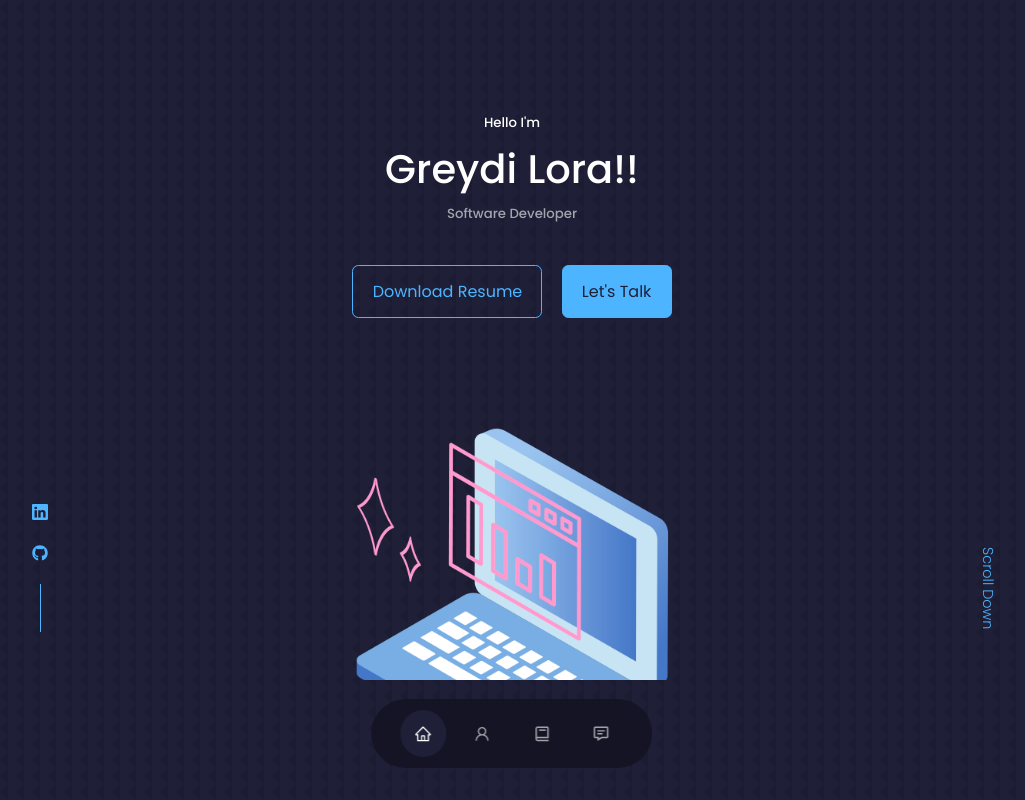
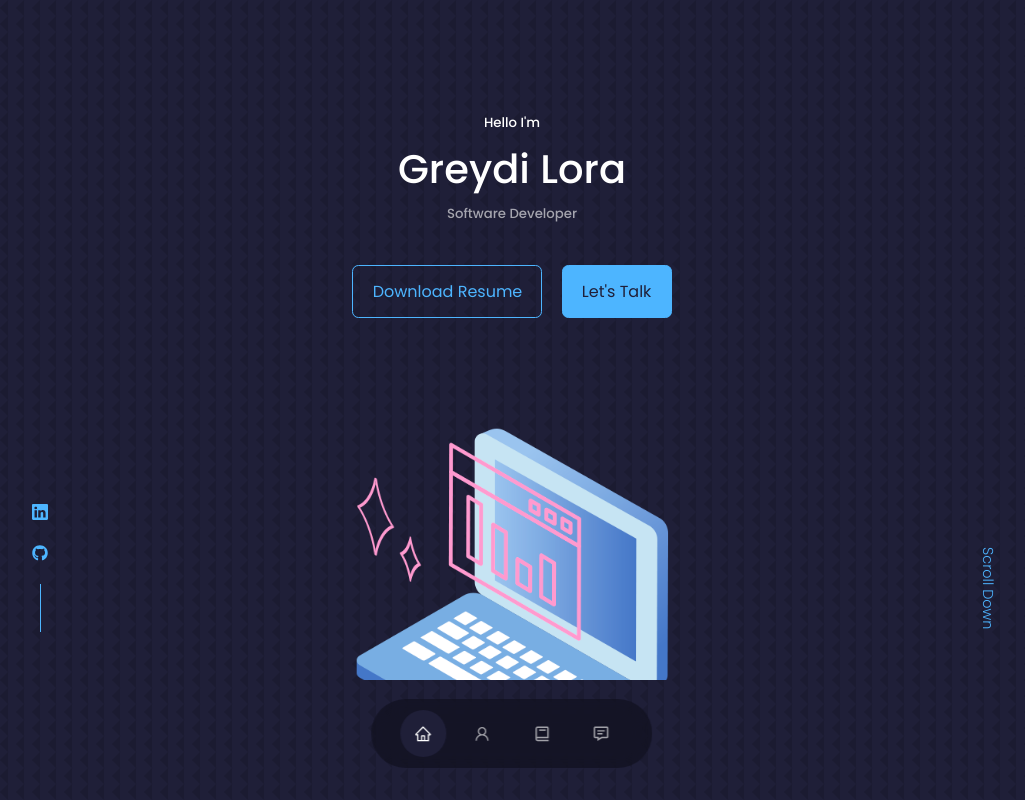
Before and after one commit to idygre/portfolio-website, a React (Create React App) app: page / in a window 1280 px wide. Shown: the top 800 px of the page, without its empty margins (128-1153 px from the left). Built offline with nearby package versions, Linux system fonts and the light colour scheme.

Commit message:
Revert back to original

```diff
--- a/src/components/header/Header.jsx
+++ b/src/components/header/Header.jsx
@@ -9,7 +9,7 @@ const Header = () => {
     <header>
       <div className="container header__container">
         <h5>Hello I'm</h5>
-        <h1>Greydi Lora!!</h1>
+        <h1>Greydi Lora</h1>
         <h5 className="text-light">Software Developer</h5>
         <CTA />
         <HeaderSocials />
```
